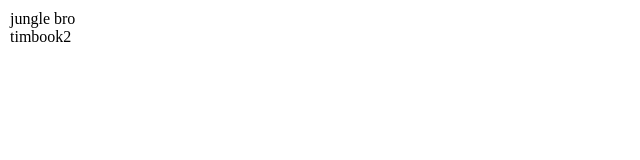
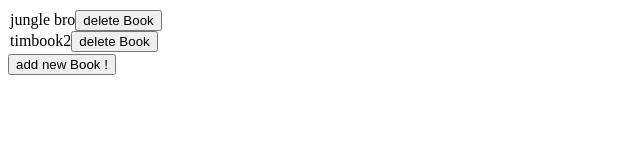
Before and after one commit to kimseunghyun-kr/git_test, a website: page intermediate/javascript-intermediate/library.html in a window 1280 px wide. Shown: the whole page, without its empty margins (0-640 px from the left). Drawn offline with Linux system fonts and the light colour scheme.

Commit message:
more library stuff done. need to enable dom for newBook() and add submit. Also need to add function to change state of the books' read status

```diff
--- a/intermediate/javascript-intermediate/Book.js
+++ b/intermediate/javascript-intermediate/Book.js
@@ -22,10 +22,63 @@ function browseLibrary( libraryArray ) {
     let library = document.querySelector(".libraryTable");
     libraryArray.forEach(x => {
         let temp = document.createElement("div");
+        temp.title = x.title;
         temp.textContent = x.title;
         library.appendChild(temp);
-    })
+
+        let delBtn = document.createElement('button');
+        delBtn.addEventListener('click', deleteBook);
+        delBtn.textContent = "delete Book";
+        temp.appendChild(delBtn);
+    });
 }
+
+
+
+function newBook() {
+    let entry = document.getElementById("bookEntry");
+    let temp1 = document.createElement("input");
+    temp1.id = 'bookname';
+    temp1.name = 'bookname';
+    let temp2 = document.createElement("input");
+    temp2.id = 'author';
+    temp2.name = 'author';
+    let temp3 = document.createElement("input");
+    temp3.id = 'pages';
+    temp3.name = 'pages';
+    let temp4 = document.createElement('input');
+    temp4.id = 'isRead';
+    temp4.name = "isRead";
+    temp4.type = "checkBox";
+
+    entry.appendChild(temp1);
+    entry.appendChild(temp2);
+    entry.appendChild(temp3);
+    entry.appendChild(temp4);
+
+
+
+    let bookName = document.getElementById("bookName");
+    let author = document.getElementById("author");
+    let pages = document.getElementById("pages");
+    let isRead = document.getElementById("isRead");
+
+    let newBook = new Book(bookName, author, pages, isRead);
+    myLibrary.push(newBook);
+
+}
+
+function deleteBook() {
+    let BookDom = this.parentElement;
+    console.log(BookDom.title);
+    let newLibrary = myLibrary.filter(a => a.title != BookDom.title);
+    console.log(newLibrary);
+    myLibrary = newLibrary;
+    let library = document.querySelector('.libraryTable');
+    library.innerHTML = '';
+    browseLibrary(myLibrary);
+}
+
 
 
 
@@ -36,4 +89,5 @@ Book1.addBookToLibrary();
 Book2.addBookToLibrary();
 
 console.log(myLibrary);
+
 browseLibrary(myLibrary);
--- a/intermediate/javascript-intermediate/library.html
+++ b/intermediate/javascript-intermediate/library.html
@@ -11,5 +11,11 @@
     <table class = "libraryTable">
 
     </table>
+
+
+    <button class = "newBook" onclick = "newBook()"> add new Book ! </button>
+    <form id="bookEntry">
+
+    </form>
 </body>
 </html>
```
